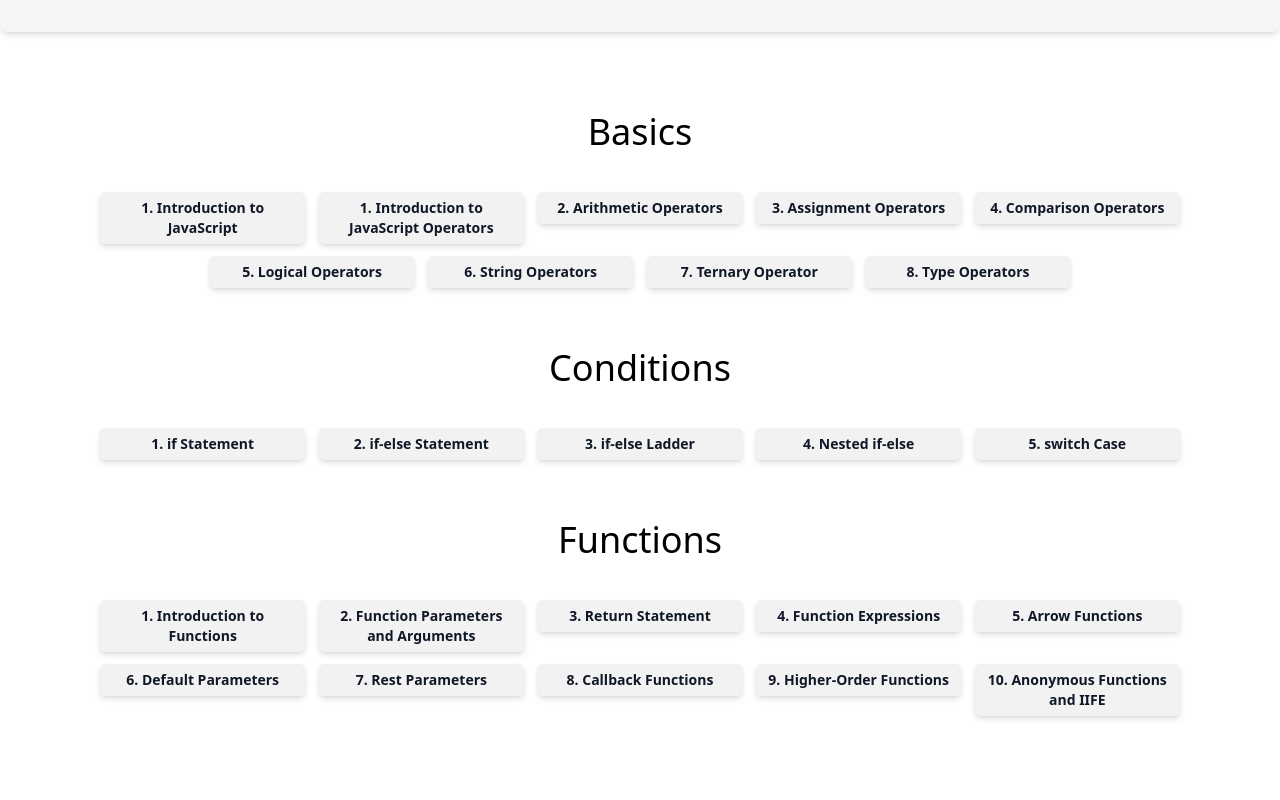
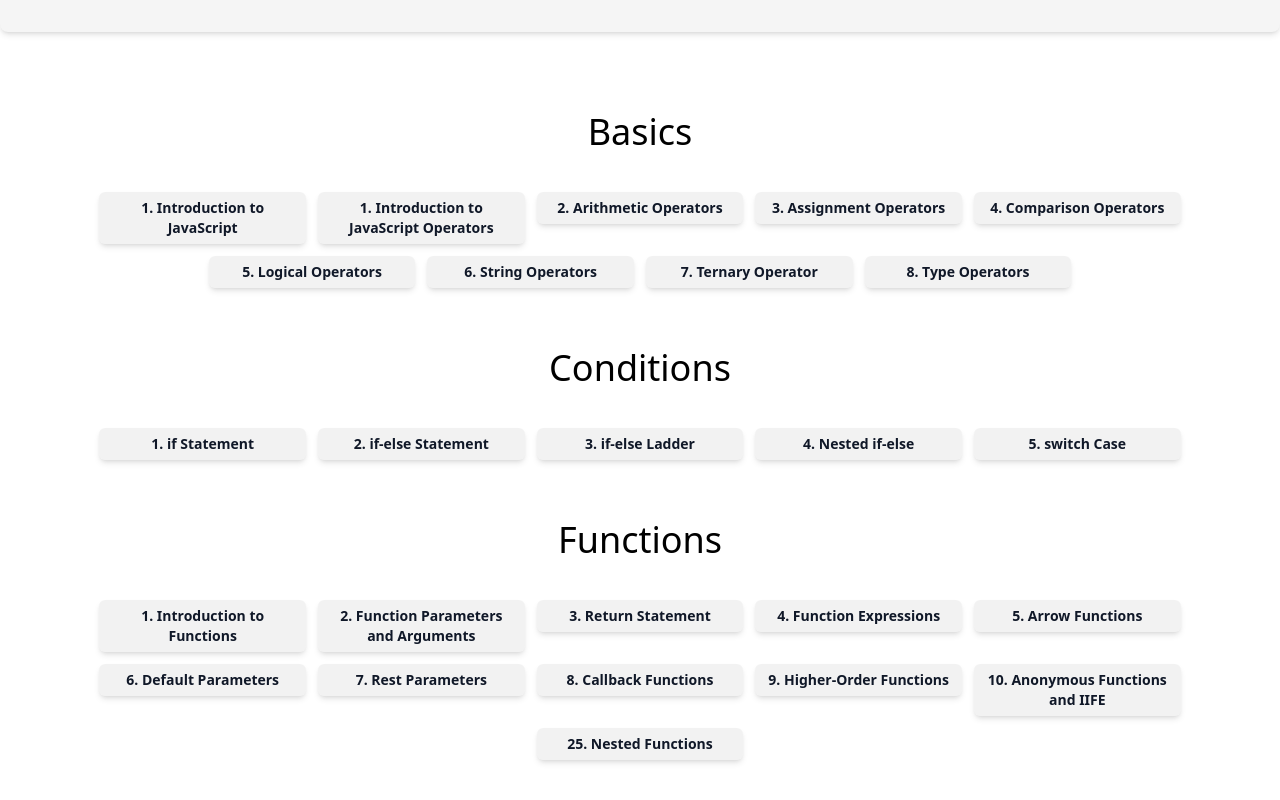
Before and after one commit to bhushanpatil288/jsLearner, a React (Vite) app: page / in a window 1280 px wide. Shown: the part 581-1381 px from the top of the page. Before the commit the page ends 1337 px from the top, so only its background shows below. Built offline with nearby package versions, Linux system fonts and the light colour scheme.

Commit message:
[add] - reading feedback color change

```diff
--- a/src/components/Modal.jsx
+++ b/src/components/Modal.jsx
@@ -1,8 +1,20 @@
+import { useState } from "react"
 
 const Modal = ({id, image, name, title, description, codeSnippet}) => {
+
+  const [read, setRead] = useState(false);
+
   return (
     <div>
-      <button command="show-modal" commandfor={id} className="rounded-md bg-gray-950/5 py-1.5 text-sm font-semibold text-gray-900 hover:bg-gray-950/10 px-5 md:px-2.5 w-full shadow-md flex md:justify-center">{name}</button>
+      <button
+        onClick={()=>(
+          setTimeout(()=> setRead(true), 5000)
+        )}
+        command="show-modal"
+        commandfor={id}
+        className={`rounded-md bg-gray-950/5 py-1.5 text-sm font-semibold text-gray-900 hover:bg-gray-950/10 px-5 md:px-2.5 w-full shadow-md flex md:justify-center ${read ? 'bg-green-500 text-white' : ''}`}>
+      {name}
+      </button>
       <el-dialog>
         <dialog id={id} aria-labelledby="dialog-title" className="fixed inset-0 size-auto max-h-none max-w-none overflow-y-auto bg-transparent backdrop:bg-transparent">
           <el-dialog-backdrop className="fixed inset-0 bg-gray-500/75 transition-opacity data-closed:opacity-0 data-enter:duration-300 data-enter:ease-out data-leave:duration-200 data-leave:ease-in"></el-dialog-backdrop>
--- a/src/constants/index.js
+++ b/src/constants/index.js
@@ -422,7 +422,28 @@
     codeSnippet: `(function() {
   console.log("This runs immediately!");
 })();`
+  },
+  {
+  id: 25,
+  image: jsLogo,
+  name: "25. Nested Functions",
+  title: "Nested Functions",
+  description: [
+    "A nested function is a function defined inside another function. The inner function has access to the variables and parameters of the outer function through a feature called closure.",
+    "Nested functions are useful for creating helper functions that are only relevant within a specific context, preventing unnecessary exposure to the global scope."
+  ],
+  codeSnippet: `function outerFunction(outerValue) {
+  function innerFunction(innerValue) {
+    console.log(\`Outer: \${outerValue}, Inner: \${innerValue}\`);
   }
+
+  innerFunction("Hello from Inner!");
+}
+
+outerFunction("Hello from Outer!");
+// Output: Outer: Hello from Outer!, Inner: Hello from Inner!`
+}
+
 ];
 
 
```
